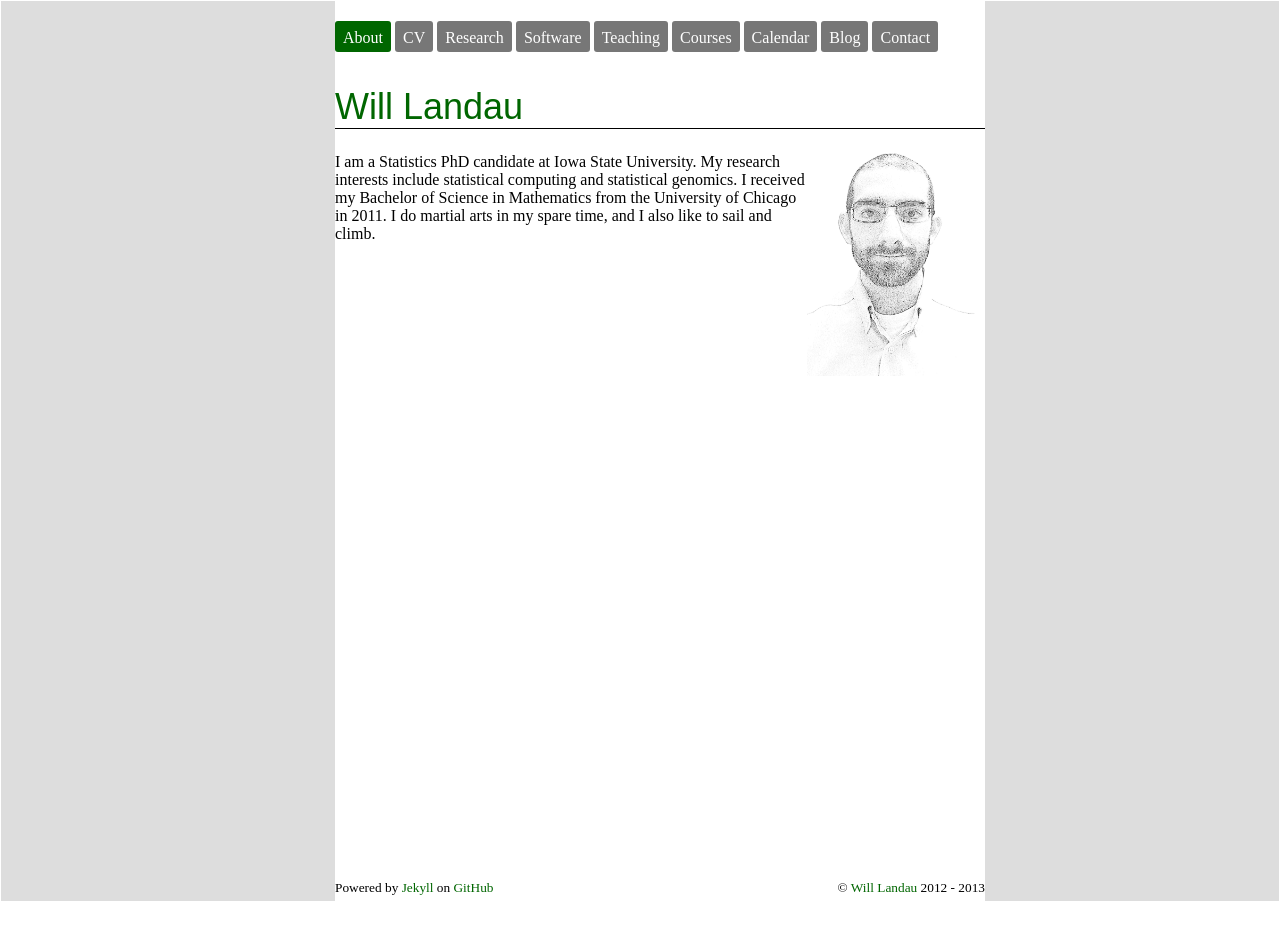
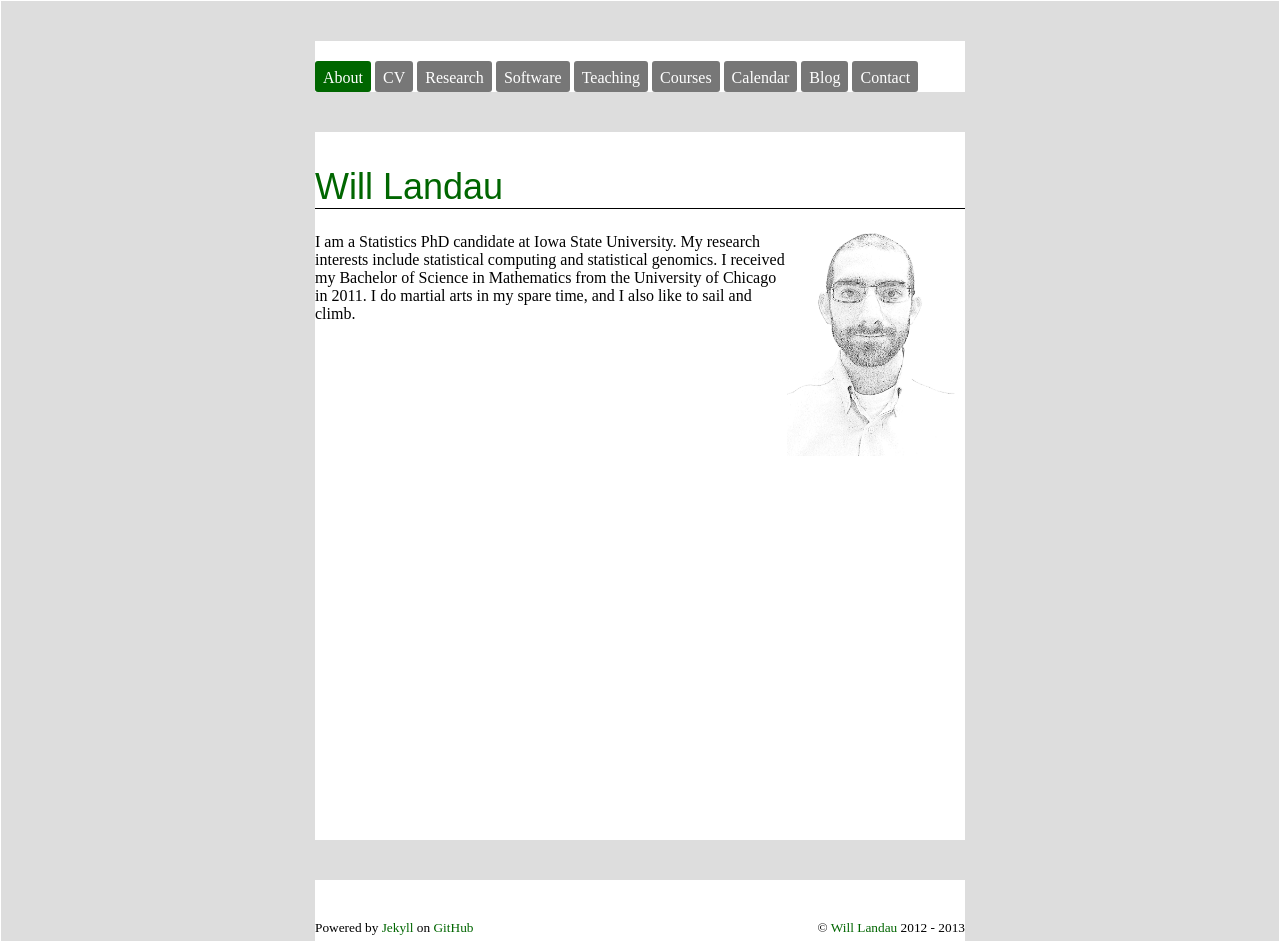
Before and after one commit to wlandau/wlandau.github.io, a Jekyll site: the page built from index.html, in a window 1280 px wide. Built offline with Jekyll 4.4.1, drawn with Linux system fonts in a browser that asks for light colours; nearby versions of some CDN libraries; before the commit the page ends 902 px from its top, so only the background shows below that.

Commit message:
playing with backgrounds

```diff
--- a/css/wml-custom.css
+++ b/css/wml-custom.css
@@ -77,7 +77,7 @@
 .float{
   width: 650px;
   margin: 0px auto 0px auto;
-  padding-left:40px;
+  padding: 40px 40px 0px 40px;
 }
 
 .navlink{
```
